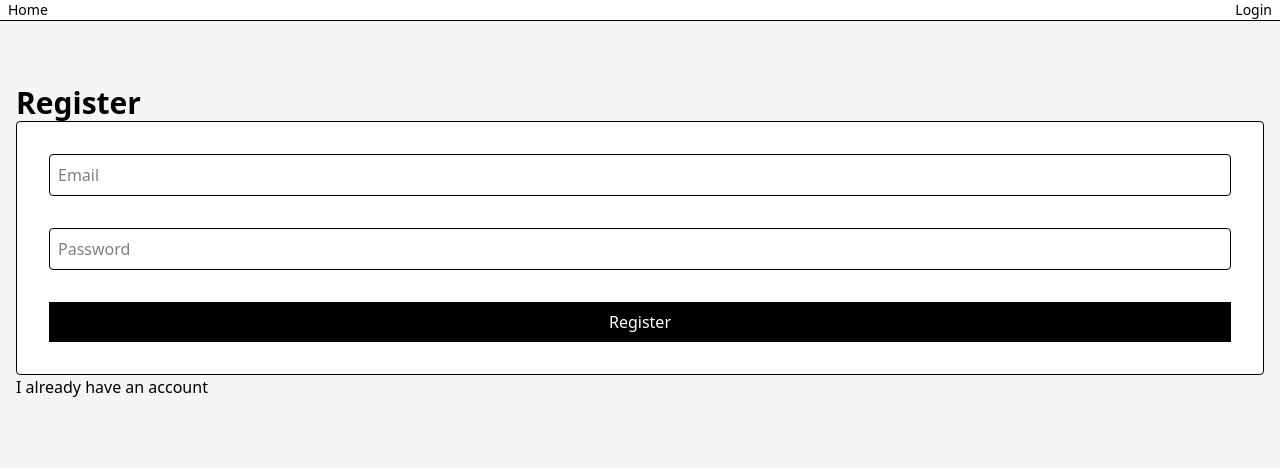
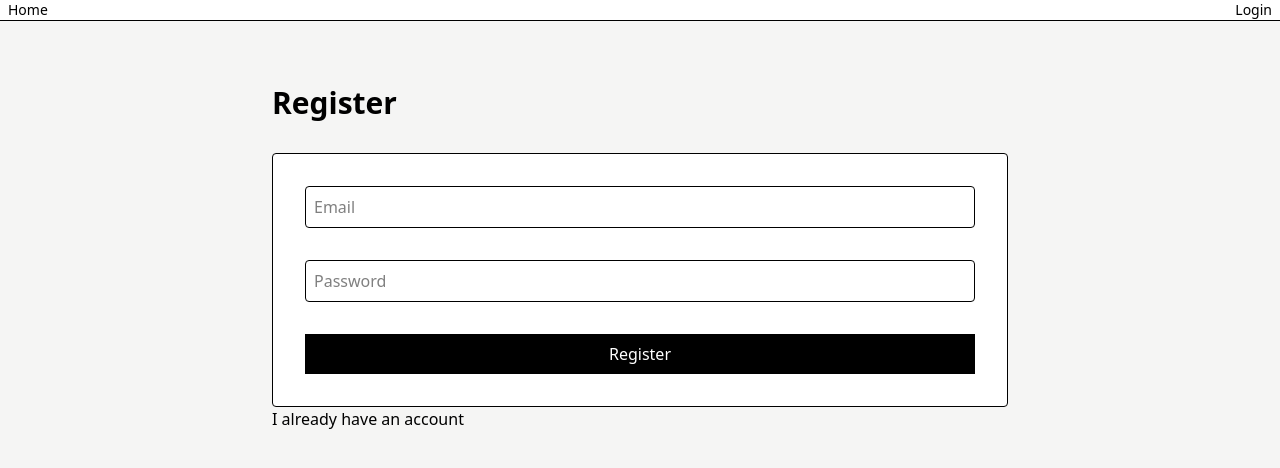
Before and after one commit to HollosJ/trippie, a React (Vite) app in the folder frontend/: page /register in a window 1280 px wide. Shown: the top 468 px of the page. Built offline with nearby package versions, Linux system fonts and the light colour scheme.

Commit message:
styling tweaks

```diff
--- a/frontend/src/routes/login.tsx
+++ b/frontend/src/routes/login.tsx
@@ -1,14 +1,14 @@
-import { createFileRoute, Link } from "@tanstack/react-router";
-import LoginForm from "../components/LoginForm";
+import { createFileRoute, Link } from '@tanstack/react-router';
+import LoginForm from '../components/LoginForm';
 
-export const Route = createFileRoute("/login")({
+export const Route = createFileRoute('/login')({
   component: RouteComponent,
 });
 
 function RouteComponent() {
   return (
-    <div className="container my-8 md:my-16">
-      <h1 className="font-bold text-3xl">Login</h1>
+    <div className="container my-8 md:my-16 md:max-w-screen-md">
+      <h1 className="font-bold text-3xl mb-8">Login</h1>
 
       <LoginForm />
 
--- a/frontend/src/routes/register.tsx
+++ b/frontend/src/routes/register.tsx
@@ -1,14 +1,14 @@
-import { createFileRoute, Link } from "@tanstack/react-router";
-import { RegisterForm } from "../components/RegisterForm";
+import { createFileRoute, Link } from '@tanstack/react-router';
+import { RegisterForm } from '../components/RegisterForm';
 
-export const Route = createFileRoute("/register")({
+export const Route = createFileRoute('/register')({
   component: RouteComponent,
 });
 
 function RouteComponent() {
   return (
-    <div className="container my-8 md:my-16">
-      <h1 className="font-bold text-3xl">Register</h1>
+    <div className="container my-8 md:my-16 md:max-w-screen-md">
+      <h1 className="font-bold text-3xl mb-8">Register</h1>
 
       <RegisterForm />
 
```
